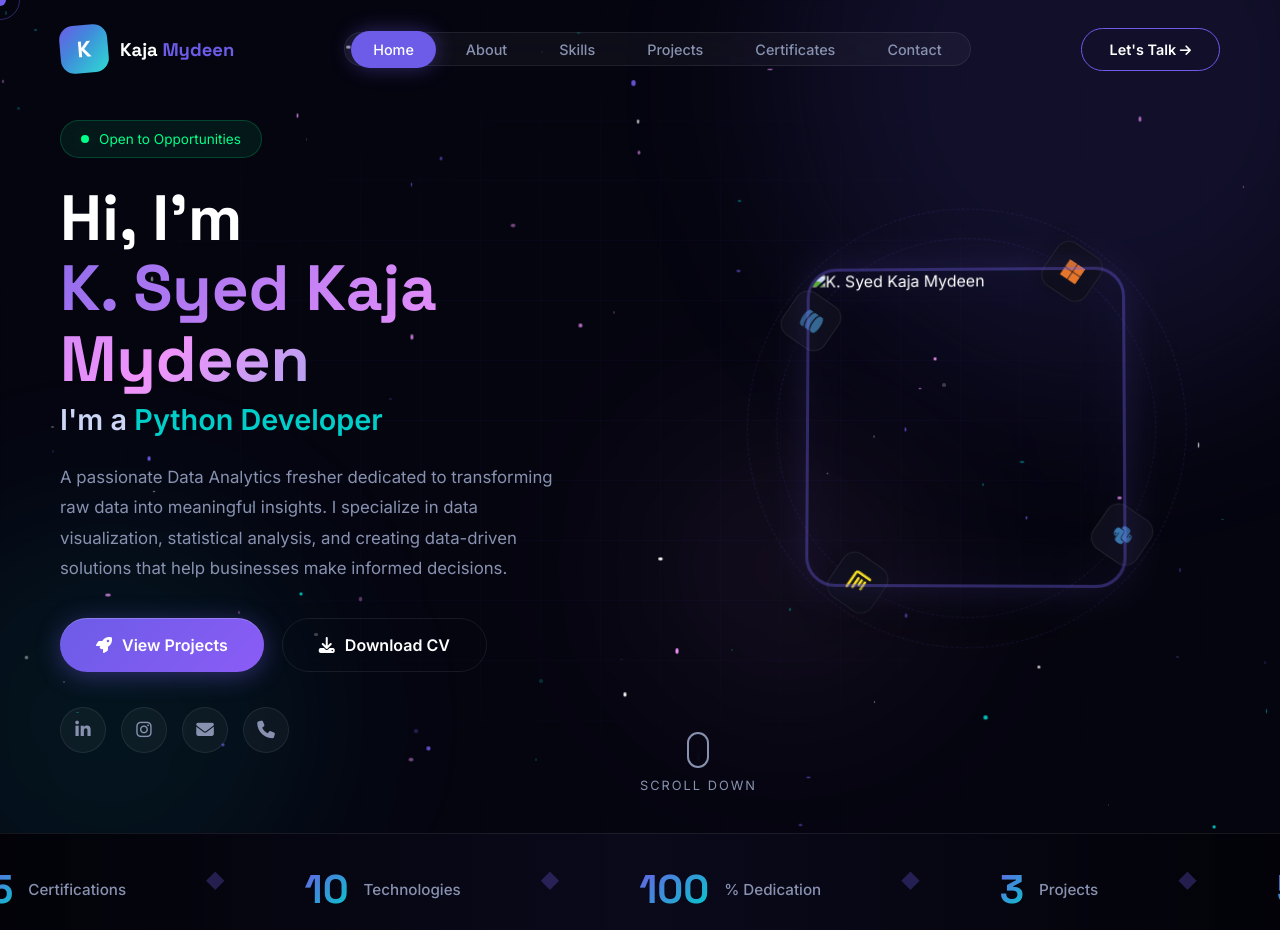
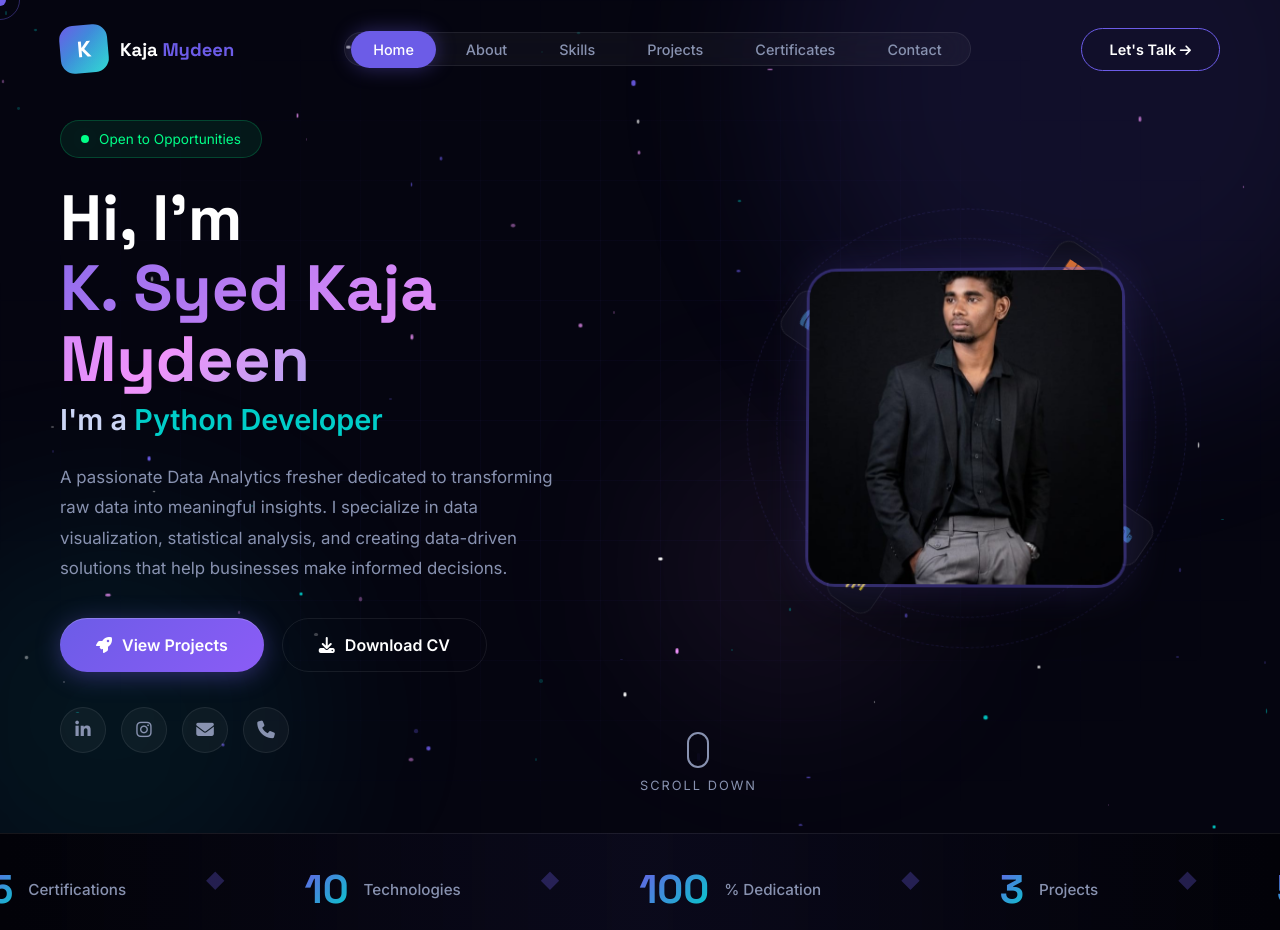
Before and after one commit to kajamydeen070-tech/kaja-portfolio, a plain HTML site: page index.html in a window 1280 px wide. Shown: the top 930 px of the page. Drawn offline with Linux system fonts and the light colour scheme; animation ran at ten frames a second.

Commit message:
Update index.html

```diff
--- a/index.html
+++ b/index.html
@@ -997,7 +997,7 @@
                 </div>
                 <div class="orbit orbit-2"></div>
                 <div class="profile-frame">
-                    <img src="preofile.jpeg" alt="K. Syed Kaja Mydeen">
+                    <img src="profile.1.jpeg" alt="K. Syed Kaja Mydeen">
                 </div>
             </div>
         </div>
```
